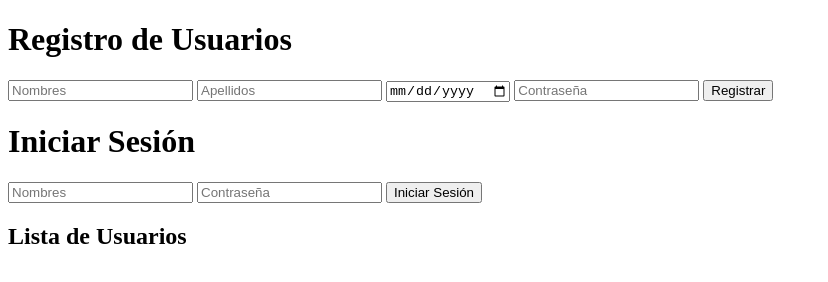
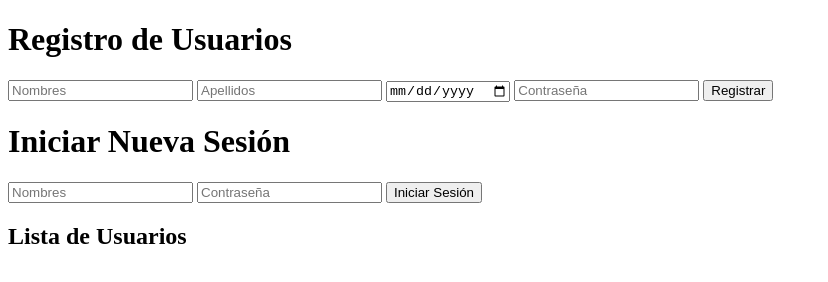
Before and after one commit to AaronSarmiento00/ParcialBigData, a plain HTML site: page front/index.html in a window 1280 px wide. Shown: the whole page, without its empty margins (0-828 px from the left). Drawn offline with Linux system fonts and the light colour scheme; no server answers.

Commit message:
Update index.html

```diff
--- a/front/index.html
+++ b/front/index.html
@@ -15,7 +15,7 @@
         <button type="submit">Registrar</button>
     </form>
 
-    <h1>Iniciar Sesión</h1>
+    <h1>Iniciar Nueva Sesión</h1>
     <form id="login-form">
         <input type="text" id="login-nombres" placeholder="Nombres" required>
         <input type="password" id="login-password" placeholder="Contraseña" required>
```
